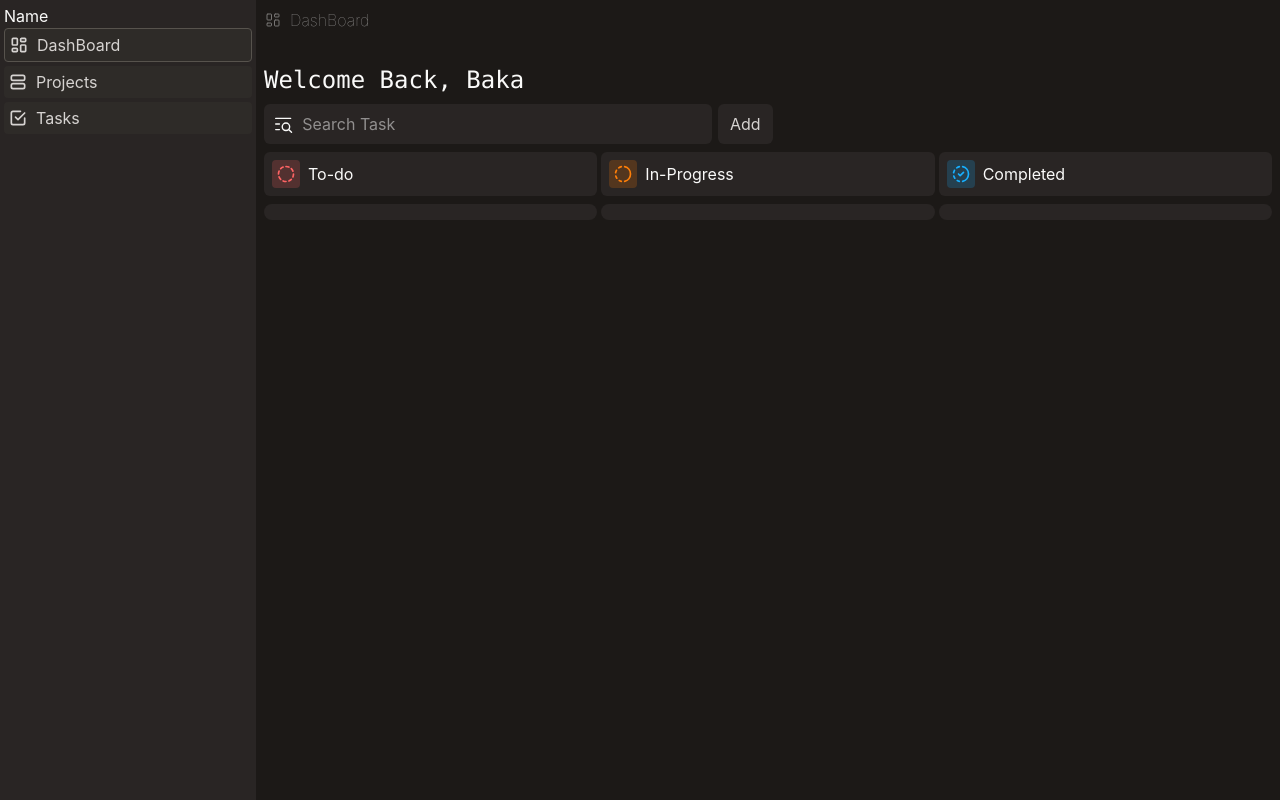
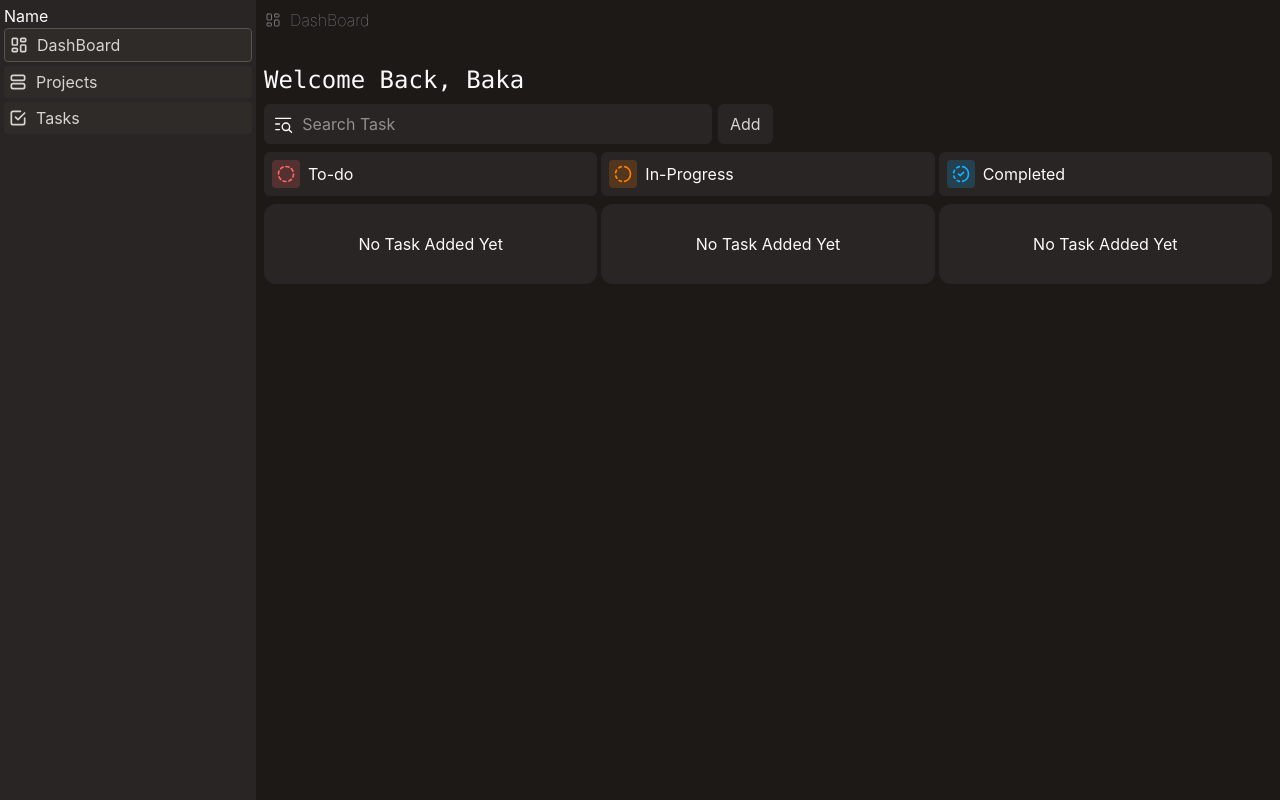
Before and after one commit to onkmade/WorkSpace, a React (Vite) app: page / in a window 1280 px wide. Built offline with nearby package versions, Linux system fonts and the light colour scheme.

Commit message:
Refactor(TaskCardContainer): remove the redundant code

```diff
--- a/src/components/tasks/TaskCardContainer.jsx
+++ b/src/components/tasks/TaskCardContainer.jsx
@@ -1,7 +1,15 @@
-export function TaskCardContainer({children}){
+import EmptyState from "../ui/EmptyState"
+import TaskCard from "./TaskCard";
+
+export function TaskCardContainer({tasks, status}){
+    const taskLength = tasks.length;
     return(
         <section className="p-2 bg-stone-800 rounded-xl grid gap-2">
-            {children}
+            {
+                taskLength === 0
+                ? <EmptyState message={'No Task Added Yet'}/>
+                : tasks.filter(task => task.status === status ).map(task => <TaskCard task={task}/>)
+            }
         </section>
     )
 }
--- a/src/components/tasks/TaskListComplete.jsx
+++ b/src/components/tasks/TaskListComplete.jsx
@@ -5,7 +5,6 @@ import { IconProgressCheck } from "@tabler/icons-react"
 import { TaskCardContainer } from "./TaskCardContainer"
 import { TasksContext } from "@/context/TaskContext"
 import { useContext } from "react"
-import TaskCard from "./TaskCard"
 
 export default function TaskListComplete(){
     const { tasks } = useContext(TasksContext);
@@ -17,11 +16,7 @@ export default function TaskListComplete(){
                 </TaskIconWrapper>
                 <h1>Completed</h1>
             </TaskListWrapper>
-                <TaskCardContainer>
-                    {
-                        tasks.filter(item => item.status === 'completed').map(item => <TaskCard task={item}/> )
-                    }
-                </TaskCardContainer>
+            <TaskCardContainer tasks={tasks} status={'completed'}/>
         </TaskWrapper>
     )
 }
--- a/src/components/tasks/TaskListProgress.jsx
+++ b/src/components/tasks/TaskListProgress.jsx
@@ -5,10 +5,10 @@ import { IconProgress } from "@tabler/icons-react"
 import { TaskCardContainer } from "./TaskCardContainer"
 import { TasksContext } from "@/context/TaskContext"
 import { useContext } from "react"
-import TaskCard from "./TaskCard"
 
 export default function TaskListProgress(){
     const { tasks } = useContext(TasksContext);
+    const taskLength = tasks.length;
 
     return(
         <TaskWrapper>
@@ -18,11 +18,7 @@ export default function TaskListProgress(){
                 </TaskIconWrapper>
                 <h1>In-Progress</h1>
             </TaskListWrapper>
-                <TaskCardContainer>
-                    {
-                        tasks.filter(item => item.status === 'inprogress').map(item => <TaskCard task={item}/> )
-                    }
-                </TaskCardContainer>
+            <TaskCardContainer tasks={tasks} status={'inprogress'}/>
         </TaskWrapper>
     )
 }
--- a/src/components/tasks/TaskListTodo.jsx
+++ b/src/components/tasks/TaskListTodo.jsx
@@ -5,7 +5,6 @@ import { TaskWrapper } from "./TaskWrapper"
 import { TasksContext } from "@/context/TaskContext"
 import { useContext } from "react"
 import { TaskCardContainer } from "./TaskCardContainer"
-import TaskCard from "./TaskCard"
 
 export default function TaskListTodo(){
     const { tasks } = useContext(TasksContext);
@@ -17,11 +16,7 @@ export default function TaskListTodo(){
                 </TaskIconWrapper>
                 <h1>To-do</h1>
             </TaskListWrapper>
-            <TaskCardContainer>
-                {
-                    tasks.filter(item => item.status === 'todo').map(item => <TaskCard task={item}/> )
-                }
-            </TaskCardContainer>
+            <TaskCardContainer tasks={tasks} status={'todo'}/>
         </TaskWrapper>
     )
 }
```
